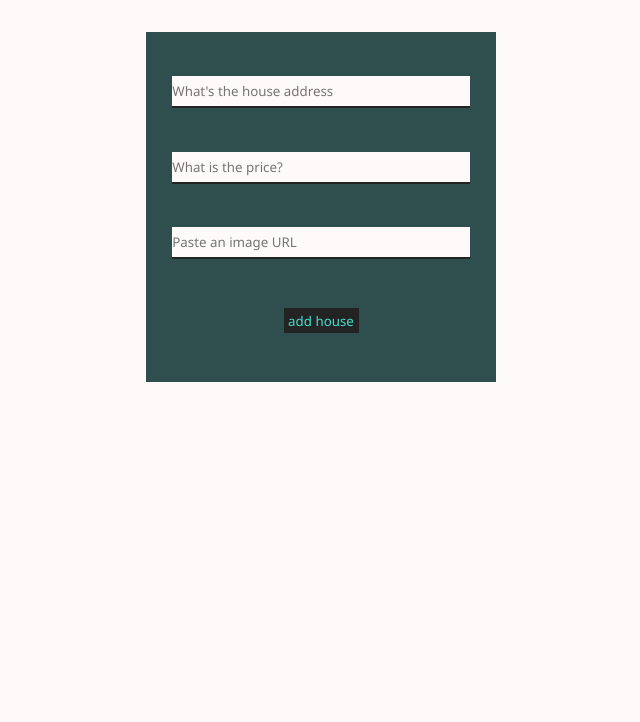
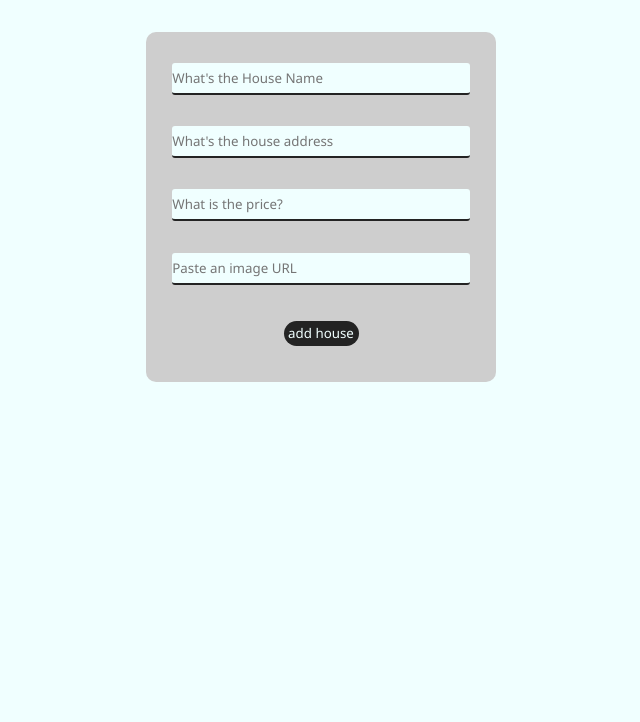
Before and after one commit to TYMEUD/F28-Backend-2, a website: page index.html in a window 1280 px wide. Shown: the part 78-800 px from the top of the page, without its empty margins (319-959 px from the left). Drawn offline with nearby package versions, Linux system fonts and the light colour scheme; no server answers.

Commit message:
added names and changed some css

```diff
--- a/index.html
+++ b/index.html
@@ -14,6 +14,10 @@
     <main>
 
     <form>
+        <input
+            type="text"
+            id="What's the house name"
+            placeholder="What's the House Name"/>
         <input
             type='text'
             id="address"
--- a/main.js
+++ b/main.js
@@ -18,7 +18,9 @@ function submitHandler(e) {
     let price = document.querySelector('#price')
     let imageURL = document.querySelector('#img')
 
+
     let bodyObj = {
+
         address: address.value,
         price: price.value,
         imageURL: imageURL.value
@@ -36,6 +38,7 @@ function createHouseCard(house) {
     houseCard.classList.add('house-card')
 
     houseCard.innerHTML = `<img alt='house cover image' src=${house.imageURL} class="house-cover-image"/>
+    <p class="address">${house.name}</p>
     <p class="address">${house.address}</p>
     <div class="btns-container">
         <button onclick="updateHouse(${house.id}, 'minus')">-</button>
--- a/server/controller.js
+++ b/server/controller.js
@@ -13,8 +13,9 @@ module.exports = {
     },
 
     createHouse: (req, res) => {
-        const {address, price,imageURL} = req.body;
+        const {name,address, price,imageURL} = req.body;
         let newHouse = {
+            name,
             id: globalID,
             address,
             price: +price,
--- a/server/db.json
+++ b/server/db.json
@@ -1,17 +1,20 @@
 [
   {
+    "name": "The White House",
     "id": 1,
     "address": "1600 Pennsylvania Avenue NW",
     "price": 290000,
     "imageURL" : "https://www.washingtonian.com/wp-content/uploads/2020/07/Official-White-House-Photo-by-Andrea-Hanks-1.jpg"
   },
   {
+    "name": "Buckingham Palace",
     "id": 2,
     "address": "London SW1A 1AA",
     "price": 454615,
     "imageURL" : "https://cdn.londonandpartners.com/asset/buckingham-palace-buckingham-palace-photographer-andrew-holt-ba2d2924f687e5713154dbf611c103e1.jpg"
   },
   {
+    "name": "The Taj Mahal",
     "id": 3,
     "address": "Taj Road",
     "price": 169000,
--- a/styles.css
+++ b/styles.css
@@ -5,7 +5,7 @@
 }
 
 body {
-  background-color: snow;
+  background-color: azure;
 }
 
 header {
@@ -13,7 +13,7 @@ header {
   display: flex;
   justify-content: center;
   align-items: center;
-  color: darkslategray;
+  color: black;
 }
 
 main {
@@ -24,22 +24,24 @@ main {
 form {
   width: 350px;
   height: 350px;
-  background-color: darkslategray;
+  background-color: rgb(206, 206, 206);
   position: relative;
   display: flex;
   flex-direction: column;
   justify-content: space-evenly;
   align-items: center;
   margin: 30px;
+  border-radius: 10px;
 }
 
 button {
   background-color: #232323;
   width: 75px;
   height: 25px;
-  color: turquoise;
+  color: azure;
   border: none;
   margin: 5px;
+  border-radius: 15px;
 }
 
 input[type='text'] {
@@ -48,7 +50,8 @@ input[type='text'] {
   border: none;
   border-bottom: 2px solid #232323;
   color: #232323;
-  background-color: snow;
+  background-color: azure;
+  border-radius: 3px;
 }
 
 #price-container {
@@ -77,7 +80,7 @@ input[type='text'] {
 }
 
 .house-card {
-  background-color: turquoise;
+  background-color: rgb(206, 206, 206);
   width: 300px;
   margin: 20px;
   display: flex;
```
